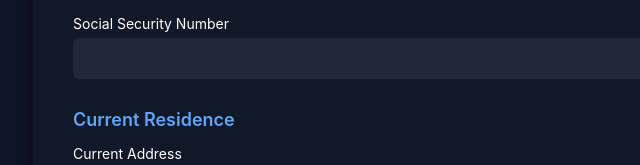
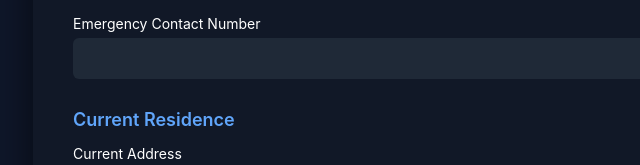
Before and after one commit to rentalleadseller-source/application, a plain HTML site: page index.html in a window 1280 px wide. Shown: the part 495-660 px from the top of the page, 232-872 px from the left. Drawn offline with Linux system fonts and the light colour scheme.

Commit message:
Change label from 'Social Security Number' to 'Emergency Contact Number'

```diff
--- a/index.html
+++ b/index.html
@@ -157,7 +157,7 @@ cursor:pointer;
 </div>
 
 <div class="form-group">
-<label>Social Security Number</label>
+<label>Emergency Contact Number</label>
 <input type="text" required>
 </div>
 
```
